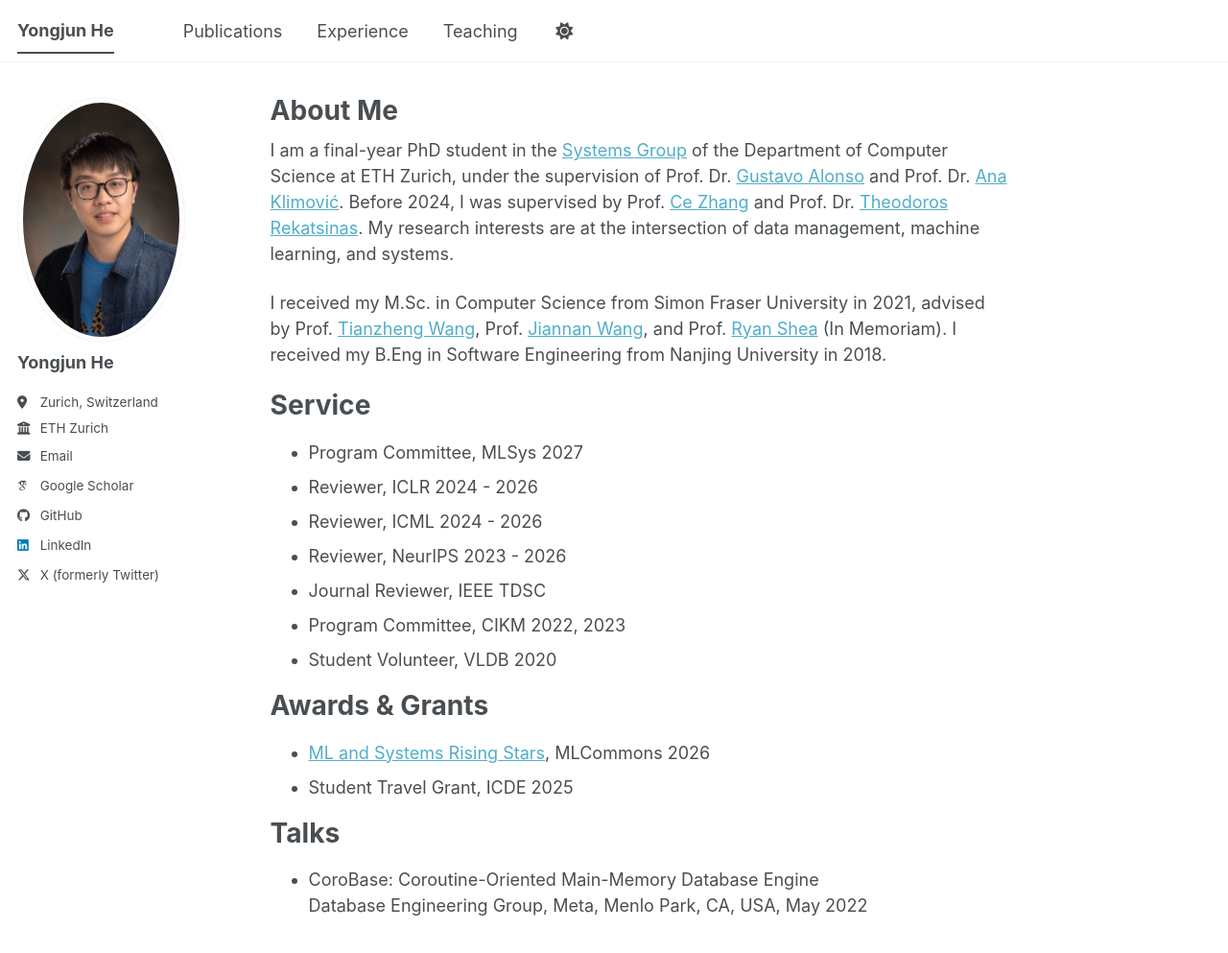
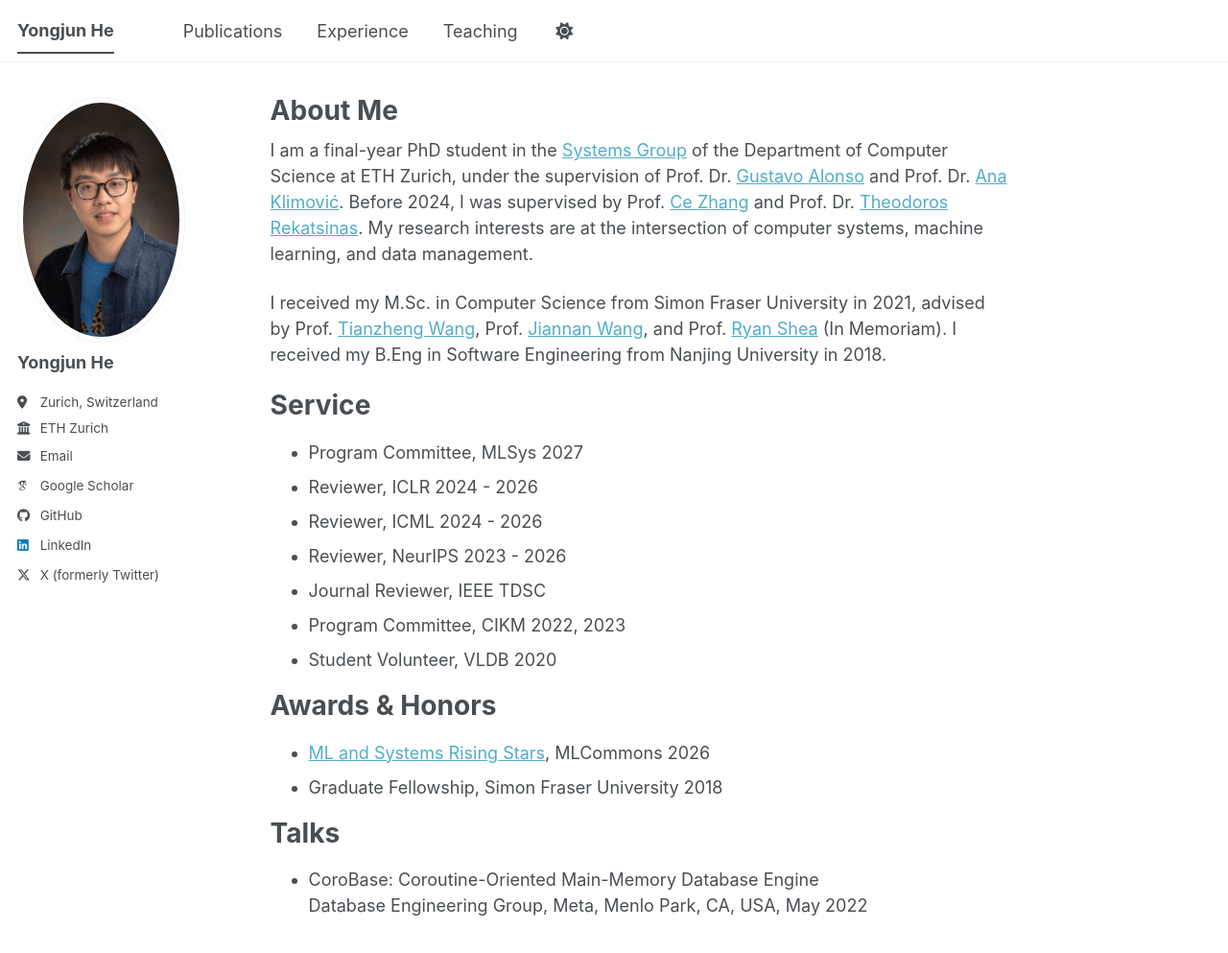
Before and after one commit to YongjunHe/YongjunHe.github.io, a Jekyll site: the page built from _pages/about.md, in a window 1280 px wide and 1002 px high. Shown: the top 993 px of the window at 96% size. Built offline with Jekyll 4.4.1, drawn with Linux system fonts in a browser that asks for light colours; some web fonts are replaced; a script bundle is joined from its source files by our own code; library files that are not in the unit come from our copies.

Commit message:
Update research interests and awards section

```diff
--- a/_pages/about.md
+++ b/_pages/about.md
@@ -7,7 +7,7 @@ redirect_from:
   - /about.html
 ---
 
-I am a final-year PhD student in the [Systems Group](https://systems.ethz.ch/) of the Department of Computer Science at ETH Zurich, under the supervision of Prof. Dr. [Gustavo Alonso](https://people.inf.ethz.ch/alonso/) and Prof. Dr. [Ana Klimović](https://anakli.inf.ethz.ch/). Before 2024, I was supervised by Prof. [Ce Zhang](https://zhangce.github.io/) and Prof. Dr. [Theodoros Rekatsinas](https://thodrek.github.io/). My research interests are at the intersection of data management, machine learning, and systems.
+I am a final-year PhD student in the [Systems Group](https://systems.ethz.ch/) of the Department of Computer Science at ETH Zurich, under the supervision of Prof. Dr. [Gustavo Alonso](https://people.inf.ethz.ch/alonso/) and Prof. Dr. [Ana Klimović](https://anakli.inf.ethz.ch/). Before 2024, I was supervised by Prof. [Ce Zhang](https://zhangce.github.io/) and Prof. Dr. [Theodoros Rekatsinas](https://thodrek.github.io/). My research interests are at the intersection of computer systems, machine learning, and data management.
 
 I received my M.Sc. in Computer Science from Simon Fraser University in 2021, advised by Prof. [Tianzheng Wang](https://cs.uwaterloo.ca/contacts/tianzheng-wang), Prof. [Jiannan Wang](https://dbgroup.cs.tsinghua.edu.cn/jnwang/), and Prof. [Ryan Shea](https://www.sfu.ca/fas/computing/people/faculty/in-memoriam/ryan-shea.html) (In Memoriam). I received my B.Eng in Software Engineering from Nanjing University in 2018.
 
@@ -21,10 +21,10 @@ Service
 * Program Committee, CIKM 2022, 2023
 * Student Volunteer, VLDB 2020
 
-Awards & Grants
+Awards & Honors
 ======
 * [ML and Systems Rising Stars](https://mlcommons.org/2026/05/2026-rising-stars/), MLCommons 2026
-* Student Travel Grant, ICDE 2025
+* Graduate Fellowship, Simon Fraser University 2018
 
 Talks
 ======
```
